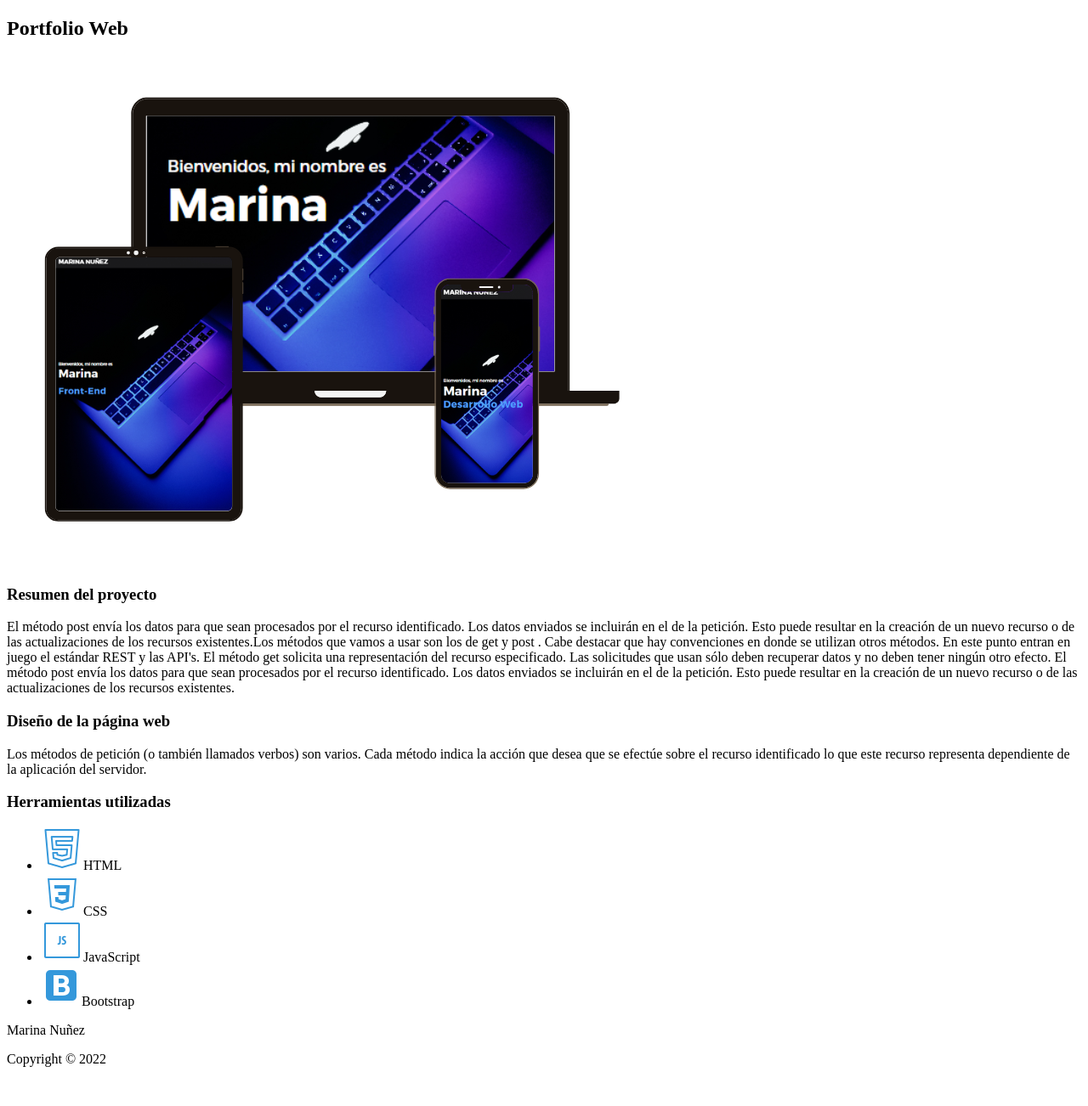
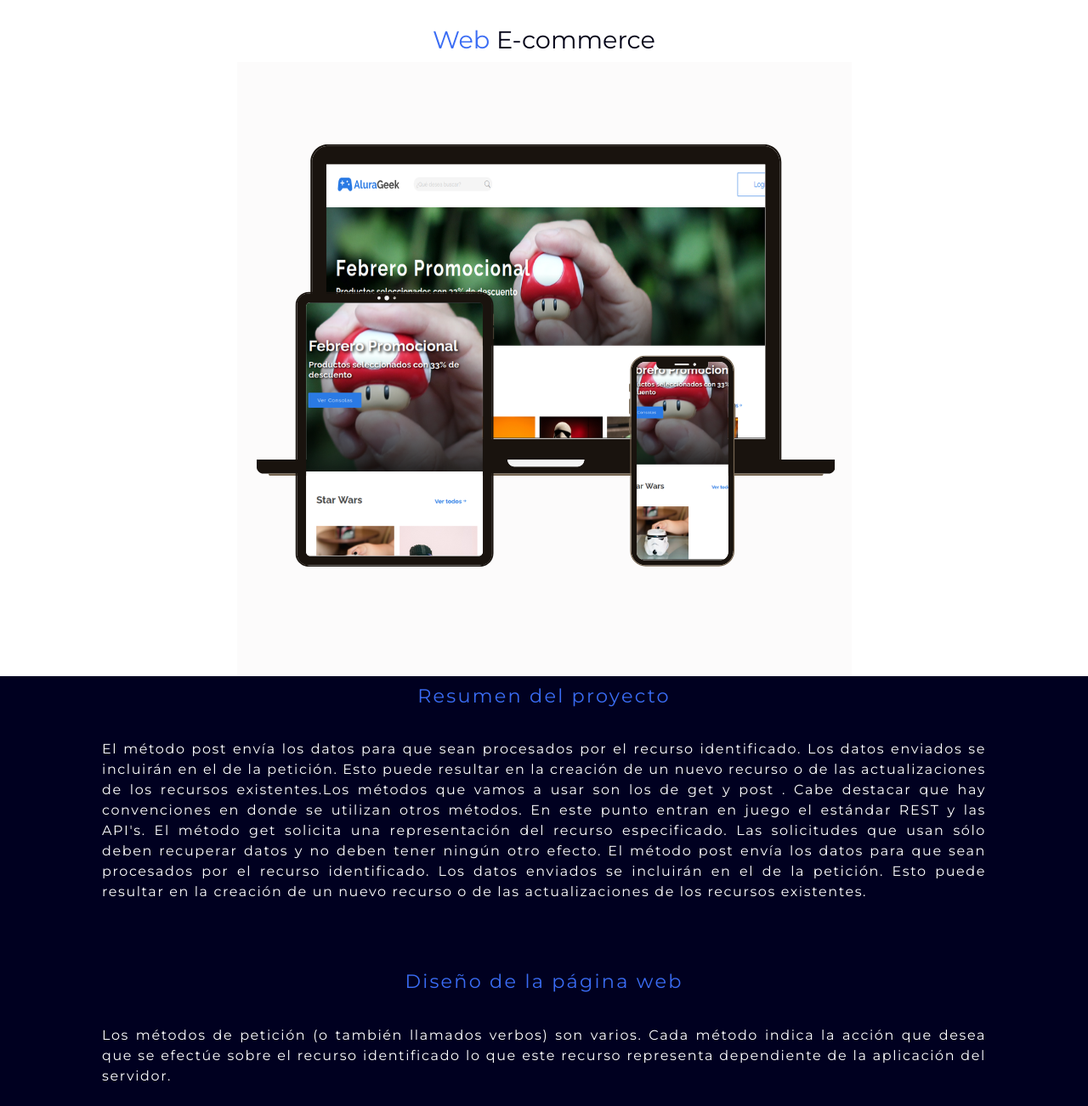
Before and after one commit to marinanunez/ChallengeOracleONE-Sprint03, a plain HTML site: page proyect-2.html in a window 1280 px wide. Shown: the top 1302 px of the page at 85% size. Before the commit the page ends 1272 px from the top, so only its background shows below. Drawn offline with nearby package versions, Linux system fonts and the light colour scheme.

Commit message:
Modificaciones en proyecto 2

```diff
--- a/proyect-1.css
+++ b/proyect-1.css
@@ -33,6 +33,8 @@
     justify-content: center;
     align-items: center;
     flex-direction: column;
+    background: #000020;
+    color: #fff;
 }
 .container-proyect .info h3{
     font-size: 1.4em;
@@ -47,6 +49,7 @@
     padding: 20px;
     margin-left: 100px;
     margin-right: 100px;
+    margin-bottom: 50px;
     letter-spacing: .1em;
 }
 .container-proyect .info .list-skills{
@@ -62,7 +65,15 @@
     margin: 10px;
     font-size: .7em;
 }
+.info .repo{
+    display: flex;
+    flex-direction: column;
+    align-items: center;
+}
 
+.info .repo i{
+    color: #000016;
+}
 .footer{
     background: #000016;
     color: #fff;
--- a/proyect-2.css
+++ b/proyect-2.css
@@ -0,0 +1,92 @@
+@import url('https://fonts.googleapis.com/css2?family=Montserrat:wght@300;400;700&display=swap');
+
+*{
+    margin: 0;
+    padding: 0;
+    font-family: 'Montserrat', sans-serif;
+}
+.container-proyect .title {
+    width: 100%;
+    margin-top: 30px;
+    display: flex;
+    justify-content: center;
+    align-items: center;
+    flex-direction: column;
+    color: #3a6cf4;
+}
+.container-proyect .title h1{
+    color: #3a6cf4;
+    font-size: 1.8em;
+}
+.container-proyect .title span{
+    color: #000016;
+}
+.container-proyect .card-img{
+    display: flex;
+    justify-content: center;
+    align-items: center;
+    flex-direction: column;
+}
+
+.container-proyect .info{
+    display: flex;
+    justify-content: center;
+    align-items: center;
+    flex-direction: column;
+    background: #000020;
+    color: #fff;
+}
+.container-proyect .info h3{
+    font-size: 1.4em;
+    font-weight: 500;
+    padding: 10px;
+    letter-spacing: .1em;
+    color:#3a6cf4;
+}
+.container-proyect .info .text{
+    font-size: 1em;
+    text-align: justify;
+    padding: 20px;
+    margin-left: 100px;
+    margin-right: 100px;
+    margin-bottom: 50px;
+    letter-spacing: .1em;
+}
+.container-proyect .info .list-skills{
+    display: flex;
+    flex-wrap: wrap;
+    margin: 20px;
+}
+.container-proyect .info .list-skills .skills-proyect{
+    display: flex;
+    flex-direction: column;
+    align-items: center;
+    justify-content: space-between;
+    margin: 10px;
+    font-size: .7em;
+}
+.info .repo{
+    display: flex;
+    flex-direction: column;
+    align-items: center;
+}
+
+.info .repo i{
+    color: #000016;
+}
+.footer{
+    background: #000016;
+    color: #fff;
+    text-align: center;
+    padding: 2em;
+}
+
+.footer .footer-title{
+    font-size: 20px;
+    font-weight: 600;
+}
+
+.footer p{
+    font-size: 16px;
+    margin-top: 10px;
+}
--- a/proyect-2.html
+++ b/proyect-2.html
@@ -7,14 +7,20 @@
     <title>Marina Nuñez</title>
     <link rel="shortcut icon" href="./logo/MN2.ico">
     <link rel="stylesheet" href="proyect-2.css">
+    <!--Boostrap-->
+    <link href="https://cdn.jsdelivr.net/npm/bootstrap@5.2.0-beta1/dist/css/bootstrap.min.css" rel="stylesheet"
+        integrity="sha384-0evHe/X+R7YkIZDRvuzKMRqM+OrBnVFBL6DOitfPri4tjfHxaWutUpFmBp4vmVor" crossorigin="anonymous">
+    <link rel="stylesheet" href="https://cdn.jsdelivr.net/npm/bootstrap-icons@1.8.1/font/bootstrap-icons.css">
+    <link rel="stylesheet" href="css/bootstrap-theme.min.css" crossorigin="anonymous">
+    <!--End Boostrap-->
 </head>
 <body>
     <section class="container-proyect">
         <div class="title">
-            <h1>Portfolio <span>Web</span></h1>
+            <h1>Web <span>E-commerce</span></h1>
         </div>
         <div class="card-img">
-            <img src="./img/Proyect-1/Dispositivos.png" alt="responsive">
+            <img src="./img/Proyect-2/Dispositivos-2.png" alt="responsive">
         </div>
         <div class="info">
             <h3>Resumen del proyecto </h3>
```
Also changed, not shown: index.html (+1 -1 lines), proyect-1.html (+9 -2 lines), img/Proyect-2/Dispositivos-2.png (added).
